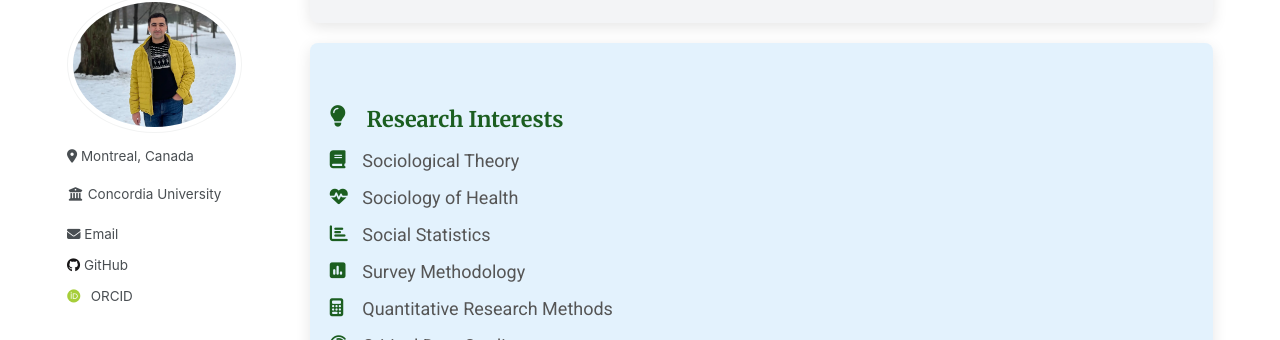
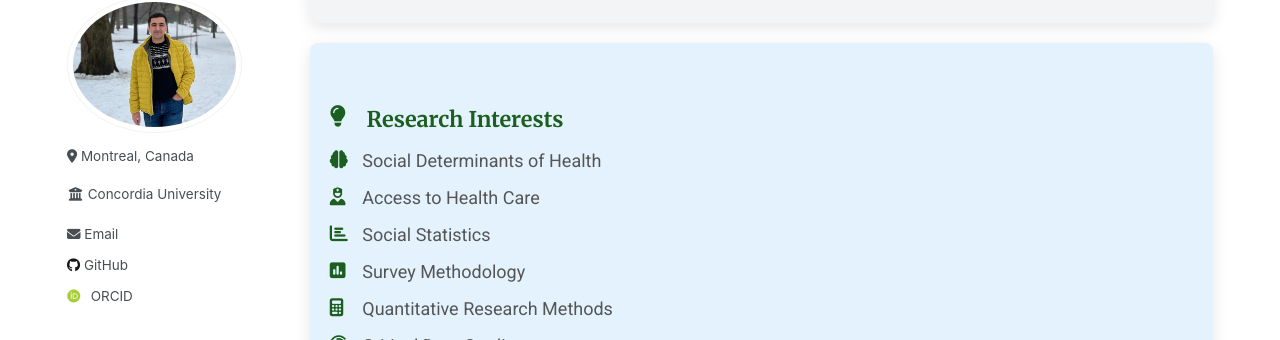
Before and after one commit to Mohsnmonji/mohsnmonji.github.io, a Jekyll site: the page built from about-me.md, in a window 1280 px wide and 900 px high, scrolled down 539 px. Shown: the part 110-450 px from the top of the window. Built offline with Jekyll 4.4.1, drawn with Linux system fonts in a browser that asks for light colours; some web fonts are replaced.

Commit message:
Update about-me.md

```diff
--- a/about-me.md
+++ b/about-me.md
@@ -120,8 +120,8 @@ author_profile: true
 <div class="card">
   <h3><i class="fas fa-lightbulb icon"></i> Research Interests</h3>
   <ul>
-    <li><i class="fas fa-book icon"></i> Sociological Theory</li>
-    <li><i class="fas fa-heartbeat icon"></i> Sociology of Health</li>
+    <li><i class="fas fa-brain icon"></i> Social Determinants of Health</li>
+    <li><i class="fas fa-user-nurse icon"></i> Access to Health Care</li>
     <li><i class="fas fa-chart-bar icon"></i> Social Statistics</li>
     <li><i class="fas fa-poll icon"></i> Survey Methodology</li>
     <li><i class="fas fa-calculator icon"></i> Quantitative Research Methods</li>
```
